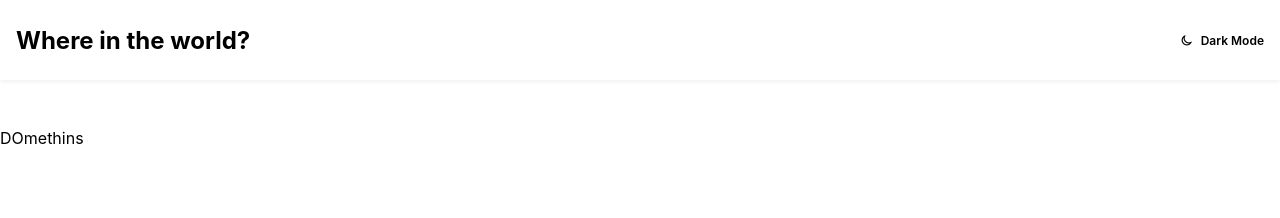
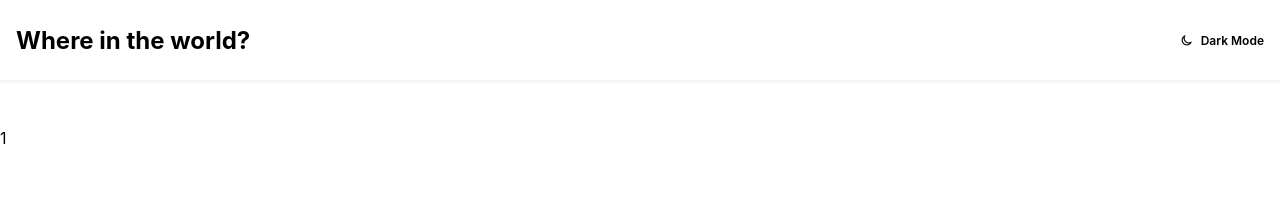
Before and after one commit to jtavara23/country-flags, a React (Create React App) app: page /country/1 in a window 1280 px wide. Shown: the top 218 px of the page. Built offline with nearby package versions, Linux system fonts and the light colour scheme.

Commit message:
react router - country page component

```diff
--- a/src/App.js
+++ b/src/App.js
@@ -8,6 +8,7 @@ import CountryList from './country_list';
 import reducer from './reducer';
 import ActionList from './action-list';
 import Header from './header';
+import CountryPage from './country_page';
 import { BrowserRouter as Router, Route, Switch } from 'react-router-dom';
 
 const initialState = {
@@ -25,10 +26,7 @@ function App() {
 			<Router>
 				<Header />
 				<Switch>
-					<Route path="/country">
-						<div>DOmethins</div>
-					</Route>
-
+					<Route path="/country/:id" component={CountryPage} />
 					<Route path="/">
 						<ActionList />
 						<CountryList />
--- /dev/null
+++ b/src/country_page.jsx
@@ -0,0 +1,9 @@
+import React from 'react';
+import styled from 'styled-components';
+
+const CountryPageStyled = styled.div``;
+function CountryPage({ match }) {
+	return <CountryPageStyled>{match.params.id}</CountryPageStyled>;
+}
+
+export default CountryPage;
```
